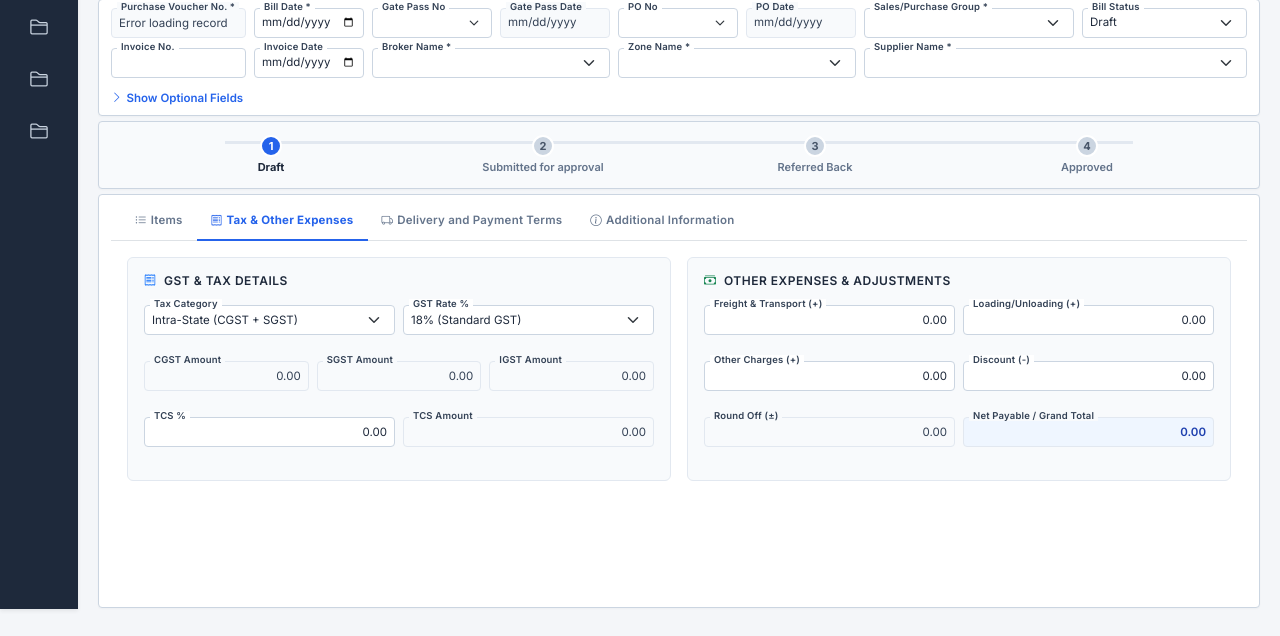
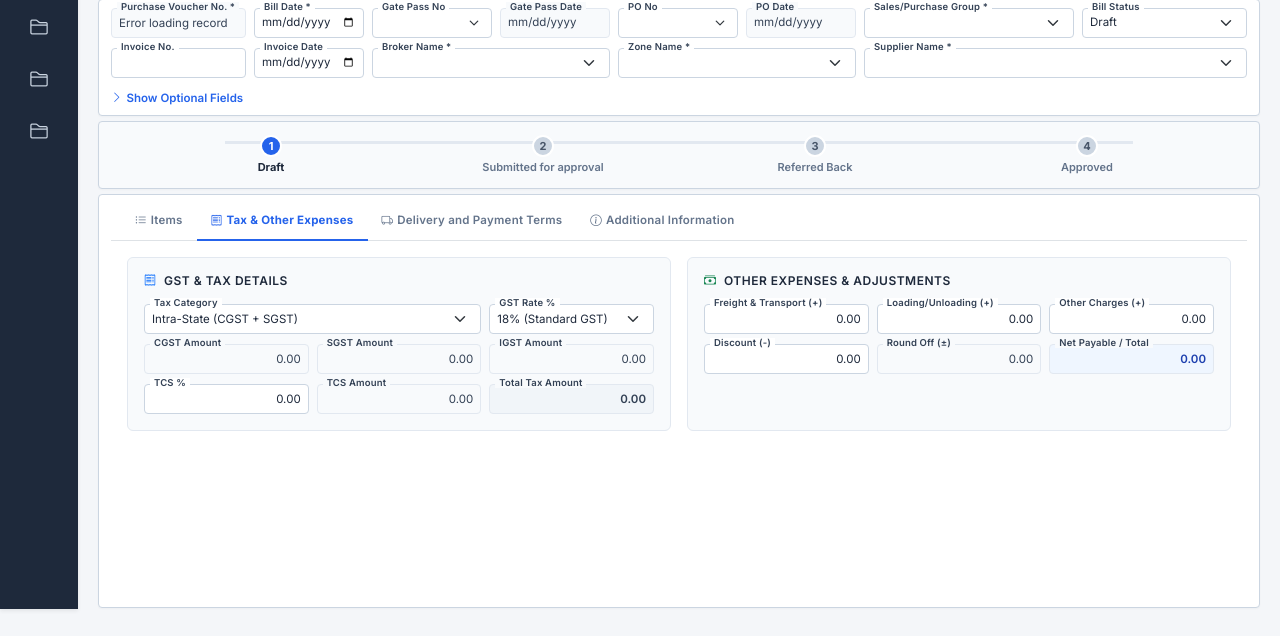
Before and after one commit to AlphaDashboard/alpha-dashboard, a Django app: template dashboard/templates/dashboard/purchase_bill_form.html in a window 1280 px wide, after a click on "Tax & Other Expenses". Shown: the part 191-827 px from the top of the page. Run offline with Django 5.2, Linux system fonts and the light colour scheme; the template is opened without the code that fills it: most values are stand-ins (such as "Sample title", 1, 10 or a date in 2020); some libraries are stand-ins or nearby versions.

Commit message:
Align GST & Tax Details and Other Expenses cards using synchronized 3-column CSS Grid with 100% vertical boundary matching

```diff
--- a/dashboard/static/js/modules/pages/purchase-bill-create.js
+++ b/dashboard/static/js/modules/pages/purchase-bill-create.js
@@ -19,6 +19,7 @@ class PurchaseBillForm {
         this.footerTotalQty = domUtils.getElement('#footerTotalQty');
         this.footerTotalTax = domUtils.getElement('#footerTotalTax');
         this.calcGrandTotalDisplay = domUtils.getElement('#calcGrandTotalDisplay');
+        this.calcTotalTaxDisplay = domUtils.getElement('#calcTotalTaxDisplay');
 
         this.taxTypeSelect = domUtils.getElement('#taxType');
         this.gstRateSelect = domUtils.getElement('#gstRate');
@@ -900,6 +901,7 @@ class PurchaseBillForm {
         const totalTaxAndExpensesFormatted = formatter.formatCurrency(totalTax + (freight + loading + other - discount));
 
         if (this.calcGrandTotalDisplay) this.calcGrandTotalDisplay.value = grandTotalFormatted;
+        if (this.calcTotalTaxDisplay) this.calcTotalTaxDisplay.value = formatter.formatCurrency(totalTax + tcsAmt);
         if (this.footerTotalTax) this.footerTotalTax.textContent = totalTaxAndExpensesFormatted;
         if (this.grandTotalDisplay) this.grandTotalDisplay.textContent = grandTotalFormatted;
     }
--- a/dashboard/templates/dashboard/purchase_bill_form.html
+++ b/dashboard/templates/dashboard/purchase_bill_form.html
@@ -182,6 +182,33 @@
             grid-template-columns: minmax(0, 1fr);
         }
         .grid-span-2 {
+            grid-column: span 1;
+        }
+    }
+
+    /* ── Aligned 3-Column Grid for Tax & Other Expenses Tab ── */
+    .erp-tax-grid {
+        display: grid;
+        grid-template-columns: repeat(3, minmax(0, 1fr));
+        gap: 8px;
+        row-gap: 10px;
+    }
+    .erp-tax-grid .span-2 {
+        grid-column: span 2;
+    }
+    @media (max-width: 768px) {
+        .erp-tax-grid {
+            grid-template-columns: repeat(2, minmax(0, 1fr));
+        }
+        .erp-tax-grid .span-2 {
+            grid-column: span 2;
+        }
+    }
+    @media (max-width: 480px) {
+        .erp-tax-grid {
+            grid-template-columns: minmax(0, 1fr);
+        }
+        .erp-tax-grid .span-2 {
             grid-column: span 1;
         }
     }
@@ -849,12 +876,13 @@
                             <div class="row g-3">
                                 <!-- GST & Tax Configuration -->
                                 <div class="col-md-6">
-                                    <div class="p-3 rounded border" style="background:#f8fafc; border-color:#e2e8f0 !important;">
+                                    <div class="p-3 rounded border h-100" style="background:#f8fafc; border-color:#e2e8f0 !important;">
                                         <h6 class="fw-bold mb-3" style="font-size:12px; color:#1e293b; text-transform:uppercase; letter-spacing:0.5px;">
                                             <i class="bi bi-receipt me-1 text-primary"></i> GST & Tax Details
                                         </h6>
-                                        <div class="row g-2">
-                                            <div class="col-md-6">
+                                        <div class="erp-tax-grid">
+                                            <!-- Row 1: Tax Category (span 2) & GST Rate % (1 col) -->
+                                            <div class="span-2">
                                                 <div class="form-group has-value">
                                                     <select id="taxType" name="tax_type" class="form-select tax-calc-input" {% if is_view_mode %}disabled{% endif %}>
                                                         <option value="INTRA" selected>Intra-State (CGST + SGST)</option>
@@ -864,7 +892,7 @@
                                                     <label for="taxType" class="floating-label">Tax Category</label>
                                                 </div>
                                             </div>
-                                            <div class="col-md-6">
+                                            <div>
                                                 <div class="form-group has-value">
                                                     <select id="gstRate" name="gst_rate" class="form-select tax-calc-input" {% if is_view_mode %}disabled{% endif %}>
                                                         <option value="18" selected>18% (Standard GST)</option>
@@ -876,34 +904,44 @@
                                                     <label for="gstRate" class="floating-label">GST Rate %</label>
                                                 </div>
                                             </div>
-                                            <div class="col-md-4">
+
+                                            <!-- Row 2: CGST, SGST, IGST (1 col each) -->
+                                            <div>
                                                 <div class="form-group has-value">
                                                     <input type="number" step="0.01" id="cgstAmount" name="cgst_amount" class="form-control text-end" value="0.00" readonly>
                                                     <label for="cgstAmount" class="floating-label">CGST Amount</label>
                                                 </div>
                                             </div>
-                                            <div class="col-md-4">
+                                            <div>
                                                 <div class="form-group has-value">
                                                     <input type="number" step="0.01" id="sgstAmount" name="sgst_amount" class="form-control text-end" value="0.00" readonly>
                                                     <label for="sgstAmount" class="floating-label">SGST Amount</label>
                                                 </div>
                                             </div>
-                                            <div class="col-md-4">
+                                            <div>
                                                 <div class="form-group has-value">
                                                     <input type="number" step="0.01" id="igstAmount" name="igst_amount" class="form-control text-end" value="0.00" readonly>
                                                     <label for="igstAmount" class="floating-label">IGST Amount</label>
                                                 </div>
                                             </div>
-                                            <div class="col-md-6">
+
+                                            <!-- Row 3: TCS %, TCS Amount, Total Tax Amount (1 col each) -->
+                                            <div>
                                                 <div class="form-group has-value">
                                                     <input type="number" step="0.01" id="tcsPercent" name="tcs_percent" class="form-control text-end tax-calc-input" value="0.00" placeholder="0.00" {% if is_view_mode %}disabled{% endif %}>
                                                     <label for="tcsPercent" class="floating-label">TCS %</label>
                                                 </div>
                                             </div>
-                                            <div class="col-md-6">
+                                            <div>
                                                 <div class="form-group has-value">
                                                     <input type="number" step="0.01" id="tcsAmount" name="tcs_amount" class="form-control text-end" value="0.00" readonly>
                                                     <label for="tcsAmount" class="floating-label">TCS Amount</label>
+                                                </div>
+                                            </div>
+                                            <div>
+                                                <div class="form-group has-value">
+                                                    <input type="text" id="calcTotalTaxDisplay" class="form-control text-end" value="0.00" readonly style="background:#f1f5f9 !important; font-weight:600;">
+                                                    <label for="calcTotalTaxDisplay" class="floating-label">Total Tax Amount</label>
                                                 </div>
                                             </div>
                                         </div>
@@ -912,45 +950,48 @@
 
                                 <!-- Other Expenses & Adjustments -->
                                 <div class="col-md-6">
-                                    <div class="p-3 rounded border" style="background:#f8fafc; border-color:#e2e8f0 !important;">
+                                    <div class="p-3 rounded border h-100" style="background:#f8fafc; border-color:#e2e8f0 !important;">
                                         <h6 class="fw-bold mb-3" style="font-size:12px; color:#1e293b; text-transform:uppercase; letter-spacing:0.5px;">
                                             <i class="bi bi-cash-stack me-1 text-success"></i> Other Expenses & Adjustments
                                         </h6>
-                                        <div class="row g-2">
-                                            <div class="col-md-6">
+                                        <div class="erp-tax-grid">
+                                            <!-- Row 1: Freight, Loading, Other Charges (1 col each) -->
+                                            <div>
                                                 <div class="form-group has-value">
                                                     <input type="number" step="0.01" id="freightCharges" name="freight_charges" class="form-control text-end tax-calc-input" value="0.00" placeholder="0.00" {% if is_view_mode %}disabled{% endif %}>
                                                     <label for="freightCharges" class="floating-label">Freight & Transport (+)</label>
                                                 </div>
                                             </div>
-                                            <div class="col-md-6">
+                                            <div>
                                                 <div class="form-group has-value">
                                                     <input type="number" step="0.01" id="loadingCharges" name="loading_charges" class="form-control text-end tax-calc-input" value="0.00" placeholder="0.00" {% if is_view_mode %}disabled{% endif %}>
                                                     <label for="loadingCharges" class="floating-label">Loading/Unloading (+)</label>
                                                 </div>
                                             </div>
-                                            <div class="col-md-6">
+                                            <div>
                                                 <div class="form-group has-value">
                                                     <input type="number" step="0.01" id="otherExpenses" name="other_expenses" class="form-control text-end tax-calc-input" value="0.00" placeholder="0.00" {% if is_view_mode %}disabled{% endif %}>
                                                     <label for="otherExpenses" class="floating-label">Other Charges (+)</label>
                                                 </div>
                                             </div>
-                                            <div class="col-md-6">
+
+                                            <!-- Row 2: Discount, Round Off, Net Payable Total (1 col each) -->
+                                            <div>
                                                 <div class="form-group has-value">
                                                     <input type="number" step="0.01" id="discountAmount" name="discount_amount" class="form-control text-end tax-calc-input" value="0.00" placeholder="0.00" {% if is_view_mode %}disabled{% endif %}>
                                                     <label for="discountAmount" class="floating-label">Discount (-)</label>
                                                 </div>
                                             </div>
-                                            <div class="col-md-6">
+                                            <div>
                                                 <div class="form-group has-value">
                                                     <input type="number" step="0.01" id="roundOffAmount" name="round_off_amount" class="form-control text-end" value="0.00" readonly>
                                                     <label for="roundOffAmount" class="floating-label">Round Off (±)</label>
                                                 </div>
                                             </div>
-                                            <div class="col-md-6">
+                                            <div>
                                                 <div class="form-group has-value">
                                                     <input type="text" id="calcGrandTotalDisplay" class="form-control text-end fw-bold" value="0.00" style="background:#eff6ff !important; color:#1e40af !important; font-size:12px;" readonly>
-                                                    <label for="calcGrandTotalDisplay" class="floating-label">Net Payable / Grand Total</label>
+                                                    <label for="calcGrandTotalDisplay" class="floating-label">Net Payable / Total</label>
                                                 </div>
                                             </div>
                                         </div>
```
